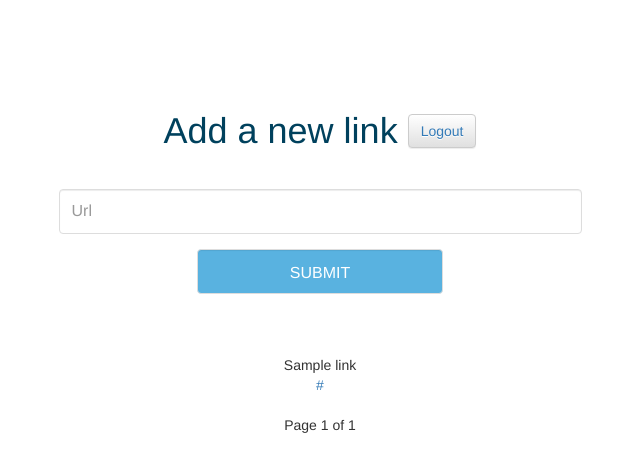
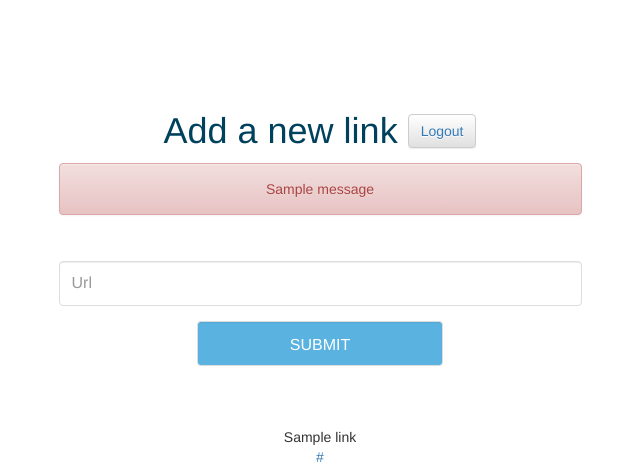
Before and after one commit to labcodes/knowledge, a Django app: page /links/ in a window 1280 px wide. Shown: the top 464 px of the page, without its empty margins (320-960 px from the left). Run offline with Django 3.2, Linux system fonts and the light colour scheme; a user stored in the database is signed in; tables that the repository leaves empty hold one stand-in row (values such as "Sample post"); one stand-in notice (Sample message) is shown; some libraries are stand-ins or nearby versions.

Commit message:
Show error messages if something goes wrong with the submitted link

```diff
--- a/links/templates/links/create-link-form.html
+++ b/links/templates/links/create-link-form.html
@@ -6,6 +6,13 @@
         <div class="row">
           <div class="col-xs-12">
             <h1>Add a new link <button class="btn btn-default logout-button"><a href="{% url 'core:logout' %}">Logout</a></button></h1>
+            {% if messages %}
+              {% for message in messages %}
+              <div class="alert alert-danger text-center">
+               {{message}}
+              </div>
+              {% endfor %}
+            {% endif %}
           </div>
         </div>
       </div>
```
